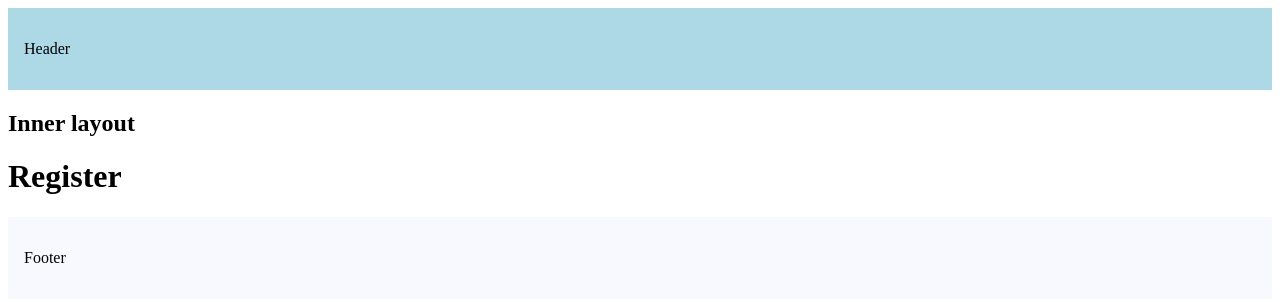
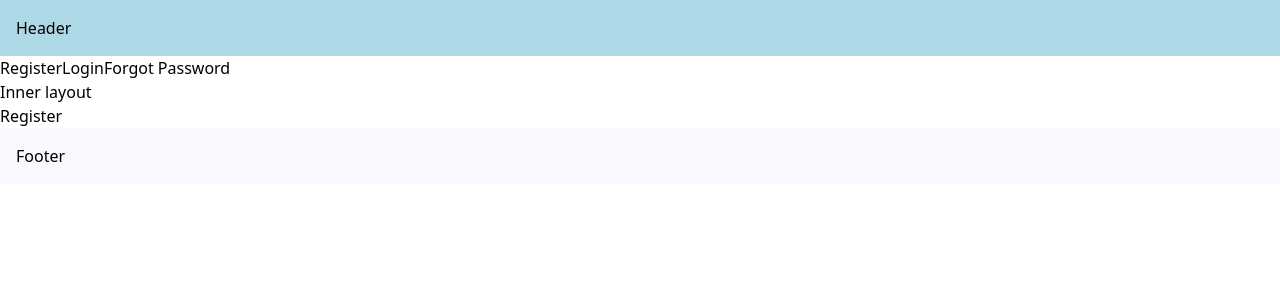
Before and after one commit to sdley/next.js-full-course, a Next.js app: page /register in a window 1280 px wide. Shown: the top 302 px of the page. Built offline with nearby package versions, Linux system fonts and the light colour scheme.

Commit message:
Active Links (Styling)

```diff
--- /dev/null
+++ b/src/app/(auth)/layout.tsx
@@ -0,0 +1,36 @@
+'use client';
+
+import Link from "next/link";
+import { usePathname } from "next/navigation";
+import "./styles.css"
+
+const navLinks = [
+    {name: "Register", href: "/register"},
+    {name: "Login", href: "/login"},
+    {name: "Forgot Password", href: "/forgot-password"},
+];
+
+export default function AuthLayout({
+    children,
+}: {
+    children: React.ReactNode;
+}) {
+
+    const pathname = usePathname();
+    return (
+        <div>
+            {navLinks.map((link) => {
+                const isActive = pathname.startsWith(link.href);
+
+                return (
+                    <Link href={link.href} key={link.name}
+                        className={isActive ? "font-bold mr-4" : "text-blue mr-4"}
+                    >
+                        {link.name}
+                    </Link>
+                );
+            })}
+            {children}
+        </div>
+    );
+}
--- /dev/null
+++ b/src/app/(auth)/styles.css
@@ -0,0 +1,3 @@
+@tailwind base;
+@tailwind components;
+@tailwind utilities;
```
